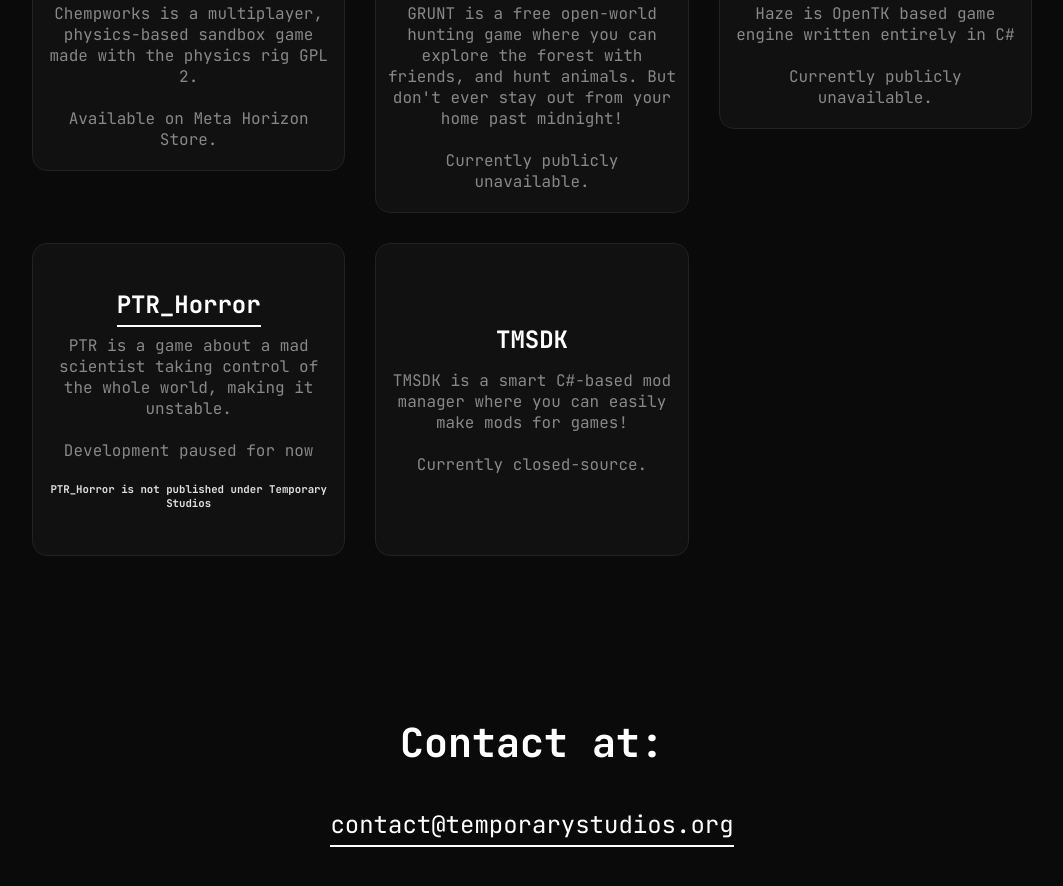
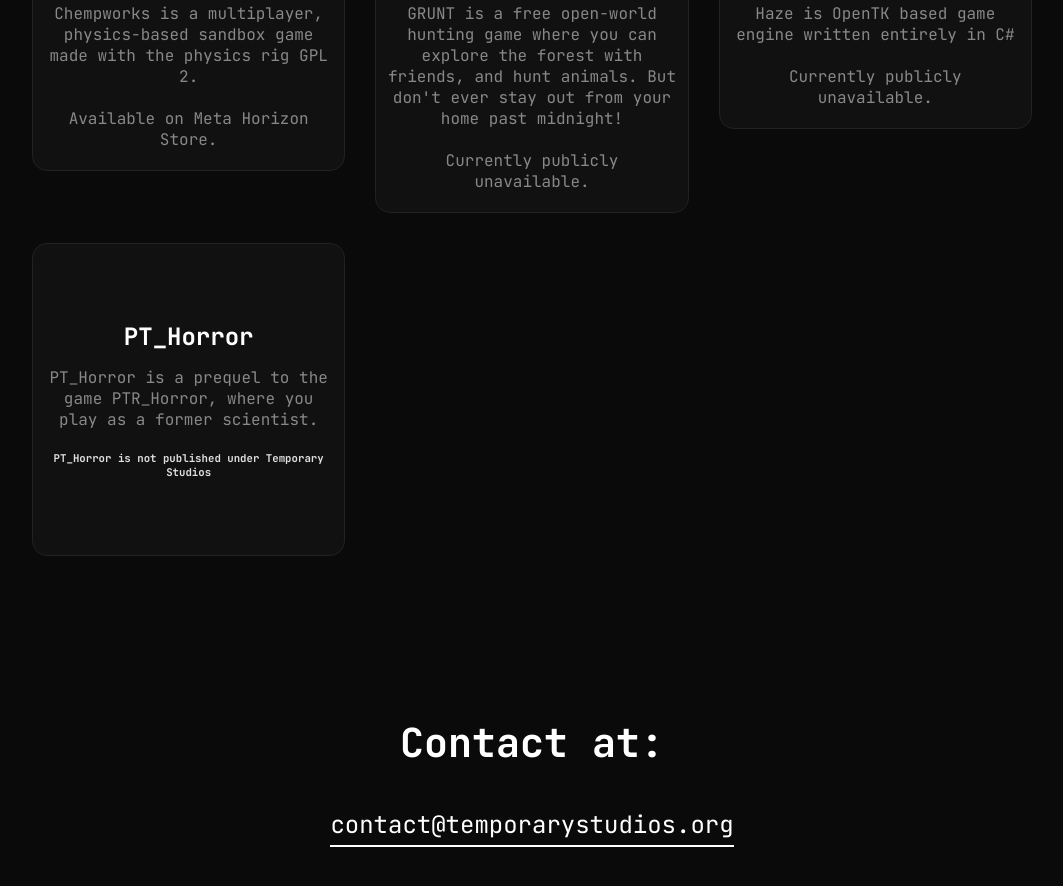
Before and after one commit to TensulStudios/temporary, a website: page index.html in a window 1280 px wide. Shown: the part 978-1864 px from the top of the page, without its empty margins (108-1171 px from the left). Drawn offline with Linux system fonts and the light colour scheme.

Commit message:
Replace PTR_Horror with PT_Horror in index.html

```diff
--- a/index.html
+++ b/index.html
@@ -192,18 +192,10 @@
                     <p>Currently publicly unavailable.</p>
                 </div>
                 <div class="game-card">
-                    <h3><a class="contact-email" href="https://tempmakesgames.itch.io/ptr">PTR_Horror</a></h3>
-                    <p>PTR is a game about a mad scientist taking control of the whole world, making it unstable.</p>
+                    <h3>PT_Horror</h3>
+                    <p>PT_Horror is a prequel to the game PTR_Horror, where you play as a former scientist.</p>
                     <br>
-                    <p>Development paused for now</p>
-                    <br>
-                    <h6>PTR_Horror is not published under Temporary Studios</p>
-                </div>
-                <div class="game-card">
-                    <h3>TMSDK</h3>
-                    <p>TMSDK is a smart C#-based mod manager where you can easily make mods for games!</p>
-                    <br>
-                    <p>Currently closed-source.</p>
+                    <h6>PT_Horror is not published under Temporary Studios</p>
                 </div>
             </div>
         </section>
```
